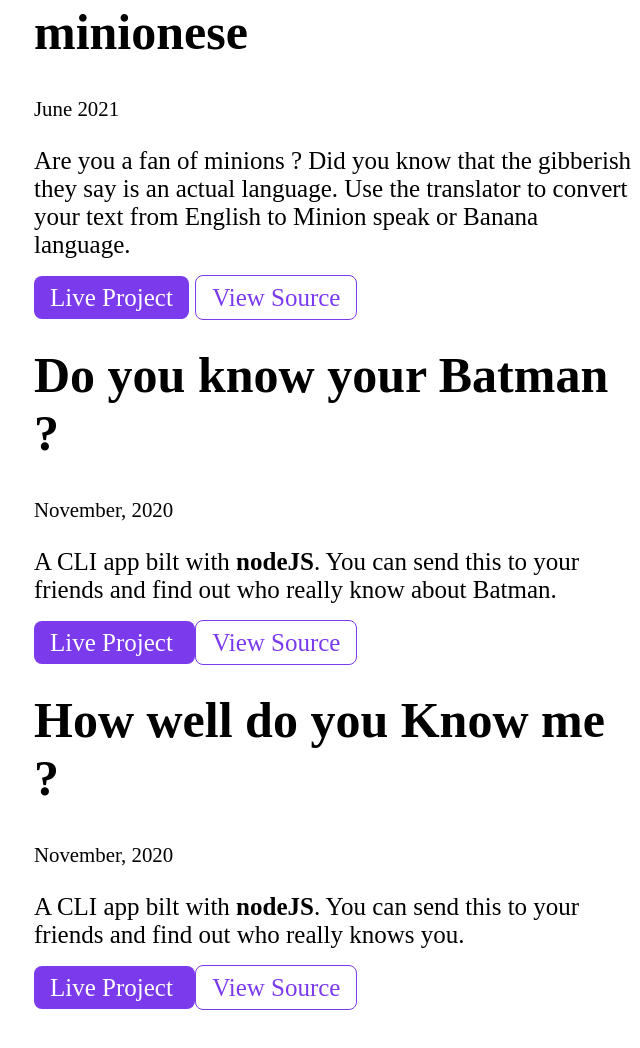
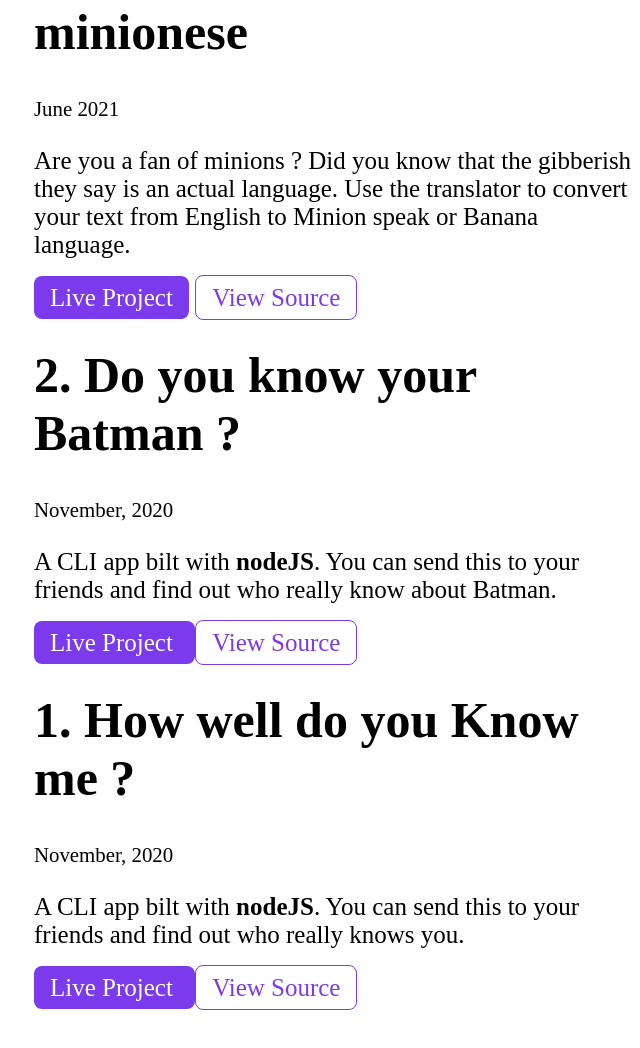
Before and after one commit to rahulranjanpandey/neogcamp-lesson-3, a plain HTML site: page projects.html in a window 1280 px wide. Shown: the part 1087-2135 px from the top of the page, without its empty margins (326-966 px from the left). Drawn offline with Linux system fonts and the light colour scheme.

Commit message:
Update projects.html

```diff
--- a/projects.html
+++ b/projects.html
@@ -94,7 +94,7 @@ function myFunction() {
 
     <li>
         <div class="container container-center">
-        <h1>Do you know your Batman ?</h1>
+        <h1>2. Do you know your Batman ?</h1>
         <small>November, 2020</small>
         <p>A CLI app bilt with <strong>nodeJS</strong>. You can send this to your friends and find out who really know about Batman.</p>
 
@@ -107,7 +107,7 @@ function myFunction() {
 
     <li>
         <div class="container container-center margin-md">
-            <h1>How well do you Know me ?</h1>
+            <h1>1. How well do you Know me ?</h1>
             <small>November, 2020</small>
             <p>A CLI app bilt with <strong>nodeJS</strong>. You can send this to your friends and find out who really knows you.</p>
 
```
